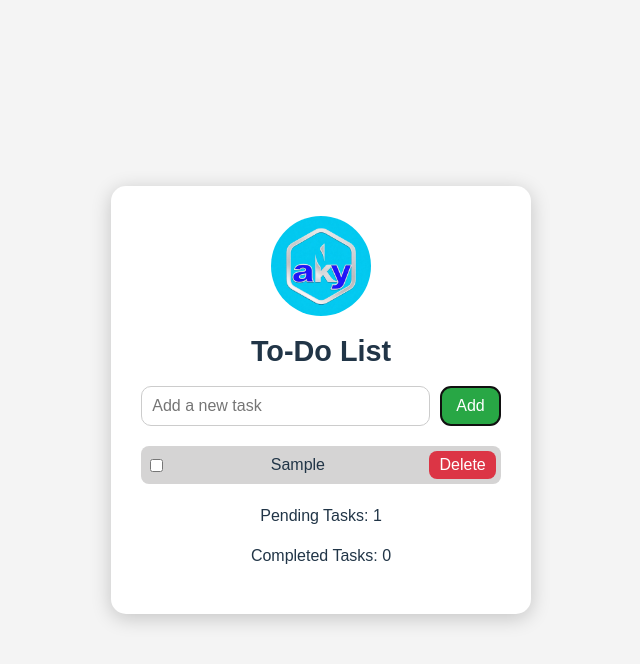
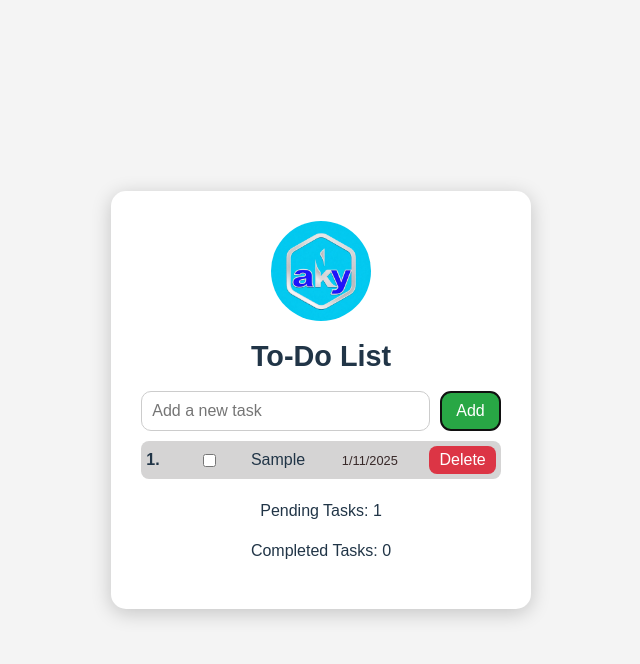
Before and after one commit to ankityadav24/TodoAky, a React (Vite) app: page / in a window 1280 px wide. Both pictures are taken after typing "Sample" into the empty fields and a click on the button "Add". Shown: the top 664 px of the page, without its empty margins (349-989 px from the left). Built offline with nearby package versions, Linux system fonts and the light colour scheme.

Commit message:
add date and add serialnumber and  confirm box

```diff
--- a/src/App.jsx
+++ b/src/App.jsx
@@ -14,6 +14,7 @@ const App = () => {
     const newTask = {
       id: Date.now(),
       text,
+      date:new Date().toLocaleDateString(),
       completed: false,
     };
     setTasks([...tasks, newTask]);
@@ -27,9 +28,13 @@ const App = () => {
   };
 
   const deleteTask = (id) => {
+    const isconfirmed=window.confirm("are u sure delete this task");
+    if(isconfirmed){
     const updatedTasks = tasks.filter((task) => task.id !== id);
     setTasks(updatedTasks);
+  }
   };
+
 
   useEffect(() => {
     localStorage.setItem('tasks', JSON.stringify(tasks));
--- a/src/components/TaskForm.jsx
+++ b/src/components/TaskForm.jsx
@@ -30,6 +30,7 @@ const TaskForm = ({ addTask }) => {
       <button type="submit" className="add-task-btn">Add</button>
       </div>
       {error && <p className="error-message">{error}</p>}
+
     </form>
   );
 };
--- a/src/components/TaskItem.jsx
+++ b/src/components/TaskItem.jsx
@@ -1,13 +1,17 @@
-const TaskItem = ({ task, TaskComplete, deleteTask }) => {
+const TaskItem = ({ serialnumber, task, TaskComplete, deleteTask }) => {
   return (
     <li className="task-item">
+      <span className="serial-number">{serialnumber}. </span>
       <input
         type="checkbox"
         checked={task.completed}
         onChange={() => TaskComplete(task.id)}
       />
-        <span className={task.completed ? 'completed' : ''}>{task.text}</span>
-        <button onClick={() => deleteTask(task.id)} className="delete-btn">Delete</button>
+      <span className={task.completed ? "completed" : ""}>{task.text}</span>
+      <small className="task-date">{task.date}</small>
+      <button onClick={() => deleteTask(task.id)} className="delete-btn">
+        Delete
+      </button>
     </li>
   );
 };
--- a/src/components/TaskList.jsx
+++ b/src/components/TaskList.jsx
@@ -1,11 +1,11 @@
-import TaskItem from './TaskItem';
+import TaskItem from "./TaskItem";
 
 const TaskList = ({ tasks, TaskComplete, deleteTask }) => {
   return (
     <ul className="task-list">
-      {tasks.map((task) => (
+      {tasks.map((task, index) => (
         <TaskItem
-          key={task.id}
+          serialnumber={index + 1}
           task={task}
           TaskComplete={TaskComplete}
           deleteTask={deleteTask}
--- a/src/styles.css
+++ b/src/styles.css
@@ -54,11 +54,21 @@ h1 {
 .add-task-btn:hover {
   background: #218838;
 }
+.serial-number {
+  font-weight: bold;
+  margin-right: 8px;
+}
+.task-date {
+  font-size: 0.8em;
+  color: #170505d3;
+  margin-left: 5px;
+}
+
 
 .task-list {
   list-style: none;
   padding: 0;
-  margin-top: 20px;
+  margin-top: 10px;
 }
 
 .task-item {
```
Lines whose indentation alone changed are shown as unchanged.
